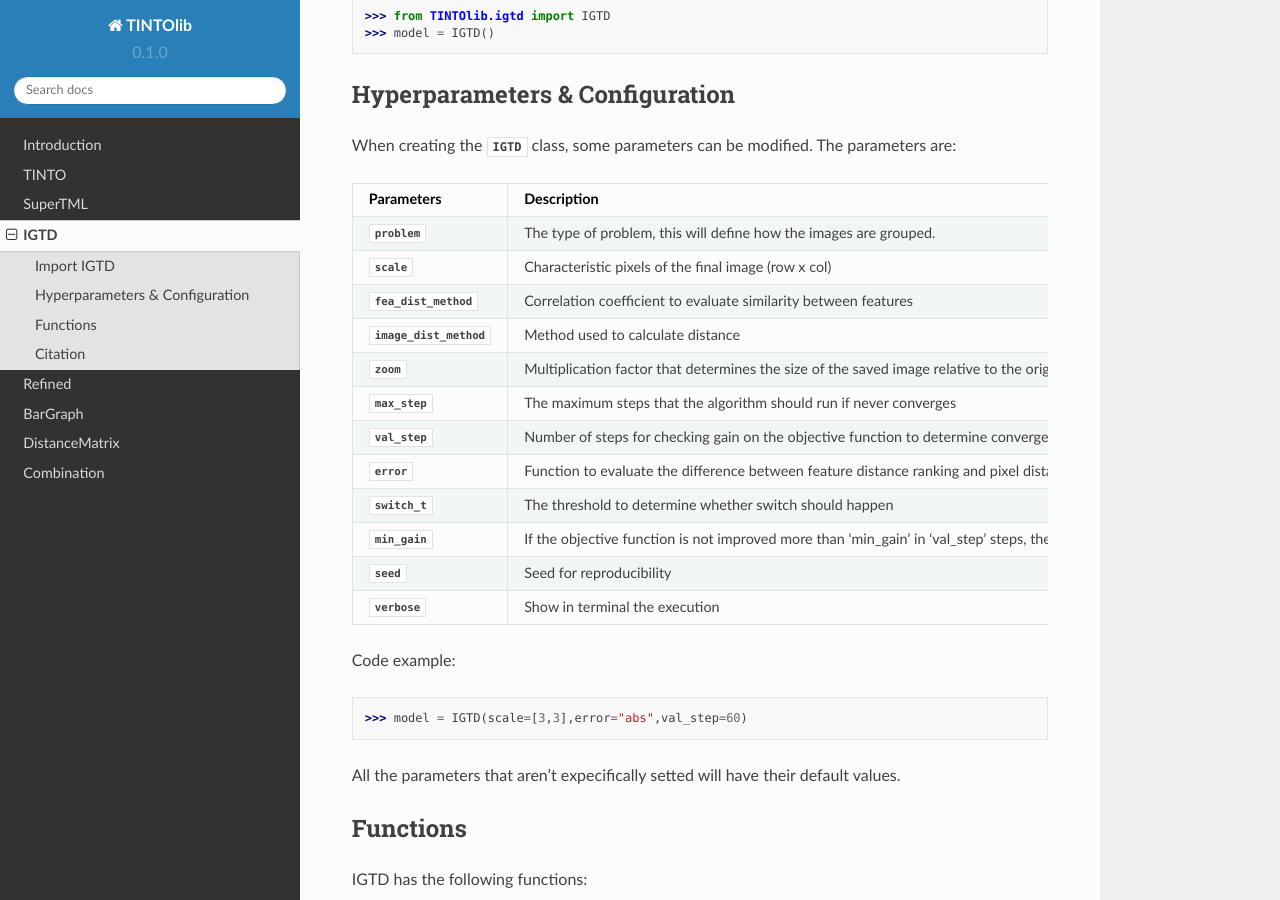
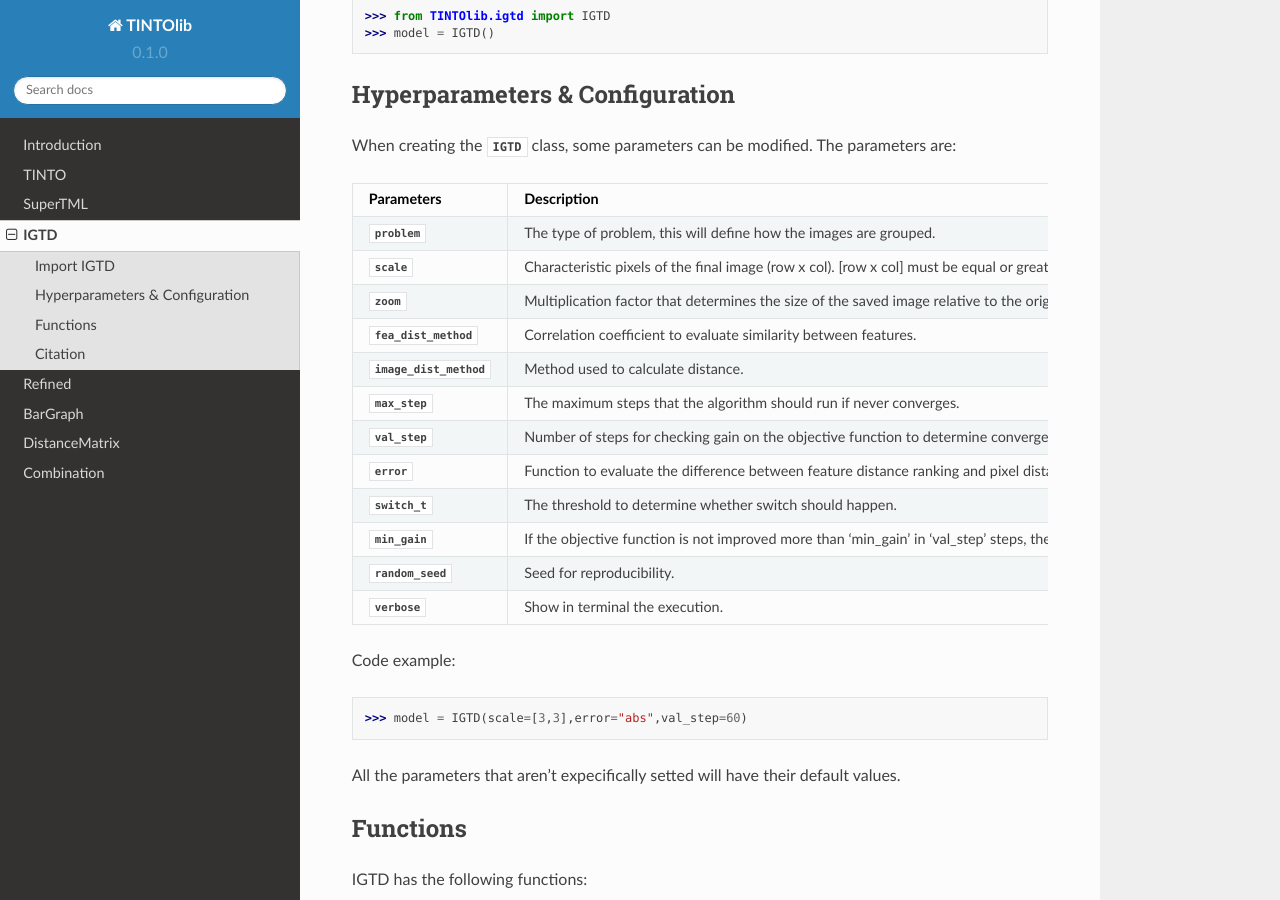
Before and after one commit to oeg-upm/TINTOlib-Documentation, a Sphinx documentation site: the page built from docs/source/igtd.rst, in a window 1280 px wide and 900 px high, scrolled down 269 px. Built offline with Sphinx 7.4.7 and the Read the Docs theme 2.0.0, drawn with Linux system fonts in a browser that asks for light colours; pages that are not in the unit, such as notebooks, are missing from menus.

Commit message:
Update igtd.rst

```diff
--- a/docs/source/igtd.rst
+++ b/docs/source/igtd.rst
@@ -27,47 +27,47 @@
      -  'supervised'
      - ['supervised', 'unsupervised', 'regression']
    * - :py:data:`scale`
-     - Characteristic pixels of the final image (row x col)
+     - Characteristic pixels of the final image (row x col). [row x col] must be equal or greater than the number of features.
      - [6,6]
      - [int, int]
+   * - :py:data:`zoom`
+     - Multiplication factor that determines the size of the saved image relative to the original figure size. Values greater than 1 will increase the size of the saved image proportionally using Nearest-neighbor interpolation.
+     - 1
+     - int
    * - :py:data:`fea_dist_method`
-     - Correlation coefficient to evaluate similarity between features
+     - Correlation coefficient to evaluate similarity between features.
      - 'Pearson'
      - ['Pearson', 'Spearman', 'set', 'Euclidean']
    * - :py:data:`image_dist_method`
-     - Method used to calculate distance
+     - Method used to calculate distance.
      - 'Euclidean'
      - ['Euclidean', 'Manhattan']
-   * - :py:data:`zoom`
-     - Multiplication factor that determines the size of the saved image relative to the original figure size
-     - 1
-     - int
    * - :py:data:`max_step`
-     - The maximum steps that the algorithm should run if never converges
+     - The maximum steps that the algorithm should run if never converges.
      - 1000
      - int
    * - :py:data:`val_step`
-     - Number of steps for checking gain on the objective function to determine convergence
+     - Number of steps for checking gain on the objective function to determine convergence.
      - 50
      - int
    * - :py:data:`error`
-     - Function to evaluate the difference between feature distance ranking and pixel distance ranking
+     - Function to evaluate the difference between feature distance ranking and pixel distance ranking.
      - 'squared'
      - ['squared', 'abs']
    * - :py:data:`switch_t`
-     - The threshold to determine whether switch should happen
+     - The threshold to determine whether switch should happen.
      - 0
      - int
    * - :py:data:`min_gain`
-     - If the objective function is not improved more than 'min_gain' in 'val_step' steps, the algorithm terminates
+     - If the objective function is not improved more than 'min_gain' in 'val_step' steps, the algorithm terminates.
      - 0.00001
      - float
-   * - :py:data:`seed`
-     - Seed for reproducibility
+   * - :py:data:`random_seed`
+     - Seed for reproducibility.
      - 1
      - integer
    * - :py:data:`verbose`
-     - Show in terminal the execution
+     - Show in terminal the execution.
      - False
      - [True, False]
 
```
